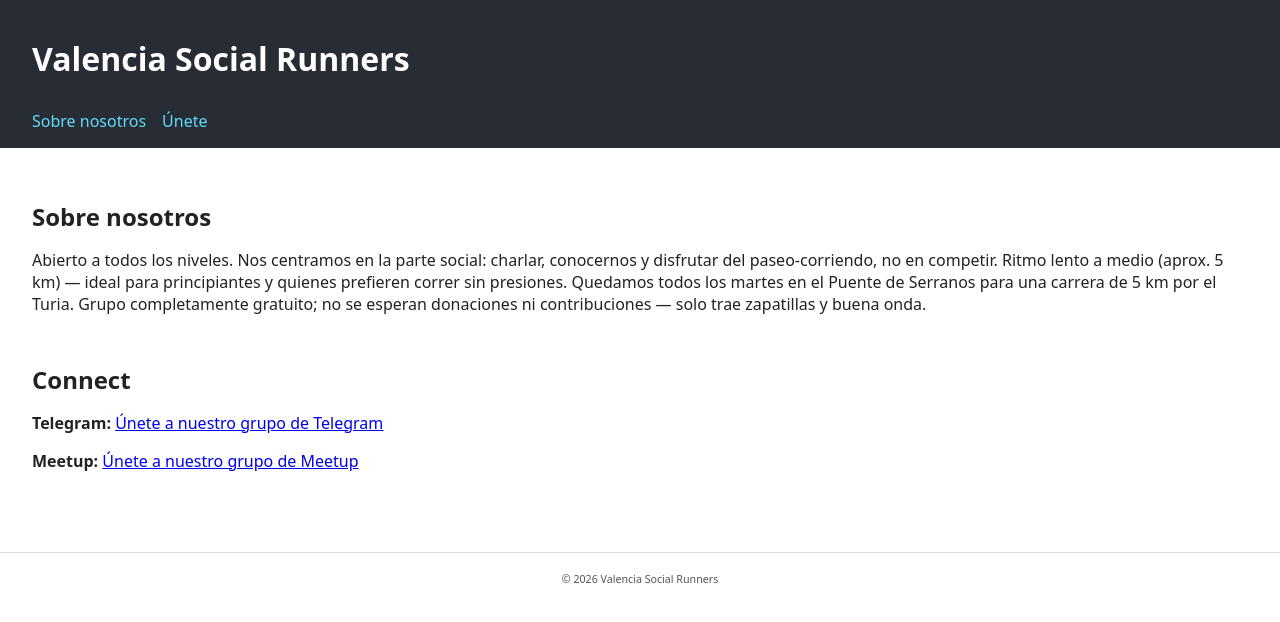
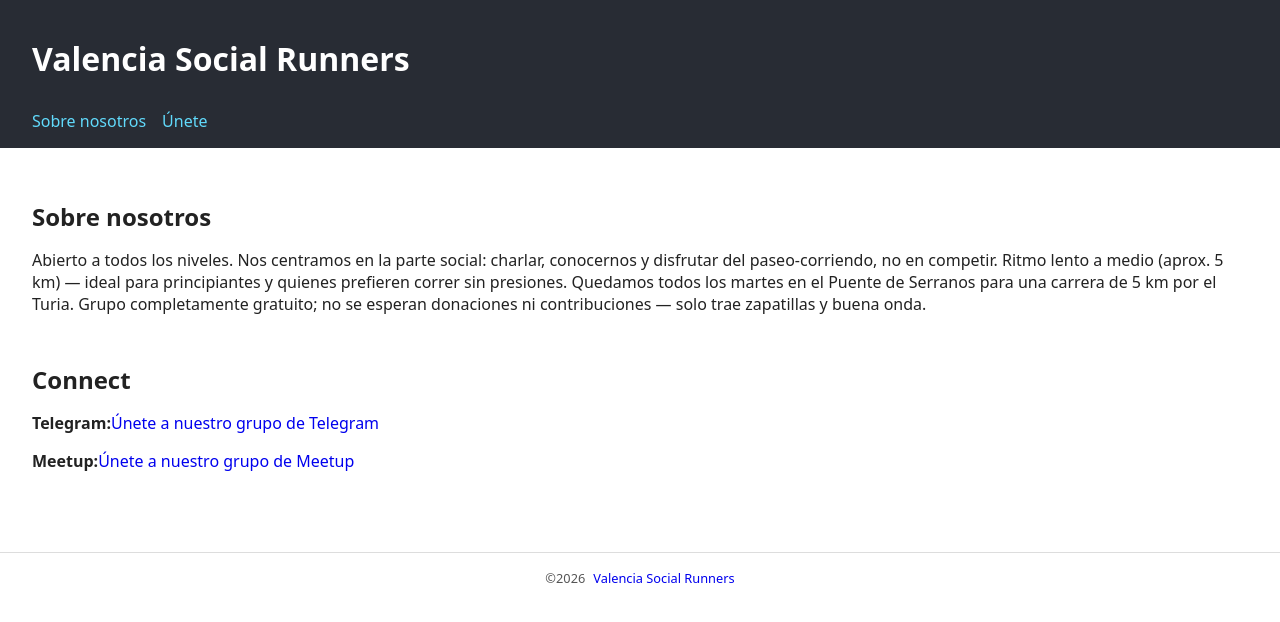
Before and after one commit to shaneM50/running_meetup_site, a React (Create React App) app: page / in a window 1280 px wide. Shown: the top 622 px of the page. Built offline with nearby package versions, Linux system fonts and the light colour scheme.

Commit message:
chore: refactor hyperlinks into a componment

```diff
--- a/src/App.css
+++ b/src/App.css
@@ -1,7 +1,16 @@
-/* src/App.css */
+
 .App {
   font-family: system-ui, -apple-system, BlinkMacSystemFont, "Segoe UI", sans-serif;
   color: #222;
+}
+
+.no-underline-link,
+.no-underline-link:link,
+.no-underline-link:visited,
+.no-underline-link:hover,
+.no-underline-link:active,
+.no-underline-link:focus {
+  text-decoration: none;
 }
 
 .App-header {
@@ -18,13 +27,8 @@
   gap: 1rem;
 }
 
-.App-header a {
+.App-header nav a {
   color: #61dafb;
-  text-decoration: none;
-}
-
-.App-header a:hover {
-  text-decoration: underline;
 }
 
 main {
@@ -39,42 +43,17 @@ main {
   margin-bottom: 0.5rem;
 }
 
-.connect-form,
-.schedule-form {
-  max-width: 400px;
-  display: flex;
-  flex-direction: column;
-  gap: 0.75rem;
-}
-
 label {
   display: flex;
   flex-direction: column;
   font-size: 0.9rem;
 }
 
-input,
-textarea,
-button {
-  margin-top: 0.25rem;
-  padding: 0.5rem;
-  font-size: 1rem;
-}
-
-button {
-  cursor: pointer;
-  background: #007acc;
-  color: white;
-  border: none;
-  border-radius: 4px;
-}
-
-button:hover {
-  background: #005fa3;
-}
-
 .App-footer {
-  text-align: center;
+  display: flex;
+  justify-content: center;
+  align-items: center;
+  gap: 0.5rem;   /* space between items */
   padding: 1rem;
   border-top: 1px solid #ddd;
   font-size: 0.8rem;
--- a/src/App.js
+++ b/src/App.js
@@ -3,6 +3,7 @@ import "./App.css";
 import Header from "./components/Header";
 import About from "./components/About";
 import Connect from "./components/Connect";
+import Schedule from "./components/Schedule";
 import Footer from "./components/Footer";
 
 function App() {
--- a/src/components/Connect.jsx
+++ b/src/components/Connect.jsx
@@ -1,4 +1,5 @@
 import React from "react";
+import HyperLink from "./HyperLink";
 
 function Connect() {
   const TELEGRAM_URL = "https://t.me/+CUGGFGbG3wFjZjBk"
@@ -10,24 +11,12 @@ function Connect() {
 
       <div className="connect-links">
         <p>
-          <strong>Telegram:</strong>{" "}
-          <a
-            href={TELEGRAM_URL}
-            target="_blank"
-            rel="noopener noreferrer" // prevents the opened page from accessing window.opener and stops referrer info being sent
-          >
-            Únete a nuestro grupo de Telegram
-          </a>
+          <strong>Telegram:</strong>
+          <HyperLink href={TELEGRAM_URL} label="Únete a nuestro grupo de Telegram" openNewTab />
         </p>
         <p>
-          <strong>Meetup:</strong>{" "}
-          <a
-            href={MEETUP_URL}
-            target="_blank"
-            rel="noopener noreferrer" // improves security (blocks window.opener) and privacy (omits referrer)
-          >
-            Únete a nuestro grupo de Meetup
-          </a>
+          <strong>Meetup:</strong>
+          <HyperLink href={MEETUP_URL} label="Únete a nuestro grupo de Meetup" openNewTab />
         </p>
       </div>
     </section>
--- a/src/components/Footer.jsx
+++ b/src/components/Footer.jsx
@@ -1,9 +1,12 @@
 import React from "react";
+import HyperLink from "./HyperLink";
 
-function Footer() {
+function Footer({ label, ...props }) {
   return (
     <footer className="App-footer">
-      <small>© {new Date().getFullYear()} Valencia Social Runners</small>
+      ©
+      {new Date().getFullYear()}
+      <HyperLink href="https://valenciasocialrunners.netlify.app/" label="Valencia Social Runners" openNewTab />
     </footer>
   );
 }
--- a/src/components/Header.jsx
+++ b/src/components/Header.jsx
@@ -1,12 +1,13 @@
 import React from "react";
+import HyperLink from "./HyperLink";
 
 function Header() {
   return (
     <header className="App-header">
       <h1>Valencia Social Runners</h1>
       <nav>
-        <a href="#about">Sobre nosotros</a>
-        <a href="#connect">Únete</a>
+        <HyperLink href="#about" label="Sobre nosotros" />
+        <HyperLink href="#connect" label="Únete"/>
       </nav>
     </header>
   );
--- /dev/null
+++ b/src/components/HyperLink.jsx
@@ -0,0 +1,16 @@
+import React from "react";
+
+function HyperLink({ href, label, openNewTab, ...props }) {
+  return (
+    <a
+      className="no-underline-link"
+      href={href}
+      target={openNewTab ? "_blank" : undefined}
+      rel="noopener noreferrer" // improves security (blocks window.opener) and privacy (omits referrer)
+    >
+        {label}
+    </a>
+  );
+}
+
+export default HyperLink;
```
